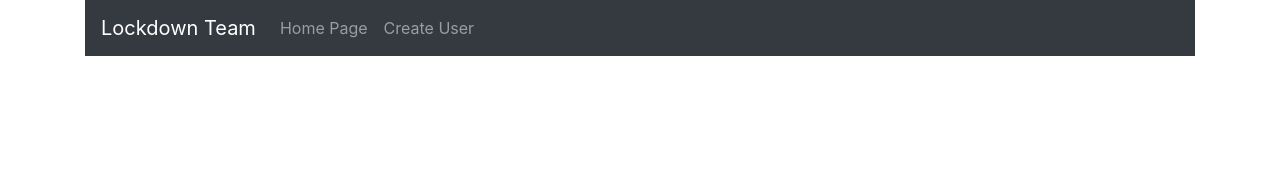
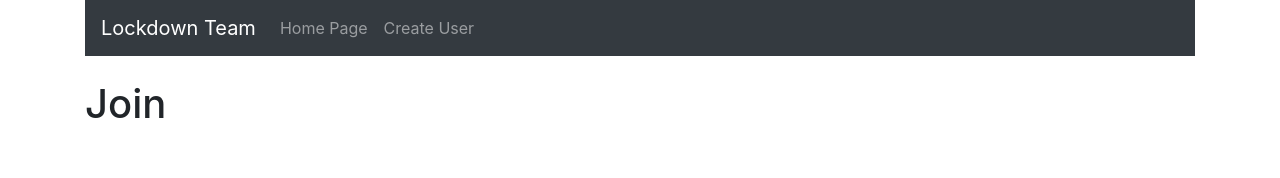
Before and after one commit to David-Xia0/StrangerShelter, a React (Create React App) app in the folder frontend/: page /join in a window 1280 px wide. Shown: the top 178 px of the page. Built offline with nearby package versions, Linux system fonts and the light colour scheme.

Commit message:
Added Join component to frontend

```diff
--- a/frontend/src/App.js
+++ b/frontend/src/App.js
@@ -1,11 +1,12 @@
 import React from 'react';
 import { BrowserRouter as Router, Route } from "react-router-dom";
 import './App.css';
-import "bootstrap/dist/css/bootstrap.min.css"
+import "bootstrap/dist/css/bootstrap.min.css";
 
 import Navbar from "./components/navbar.component";
-import Homepage from "./components/homepage.component"
-import CreateUser from "./components/create-user.component"
+import Homepage from "./components/homepage.component";
+import CreateUser from "./components/create-user.component";
+import Join from "./components/join.component";
 
 function App() {
   return (
@@ -15,6 +16,7 @@ function App() {
         <br/>
         <Route path="/" exact component={Homepage} />
         <Route path="/user" component={CreateUser} />
+        <Route path="/join" component={Join} />
       </div>
     </Router>
   );
--- /dev/null
+++ b/frontend/src/components/join.component.js
@@ -0,0 +1,9 @@
+import React from 'react';
+
+const Join = () => {
+    return (
+        <h1>Join</h1>
+    )
+}
+
+export default Join;
```
